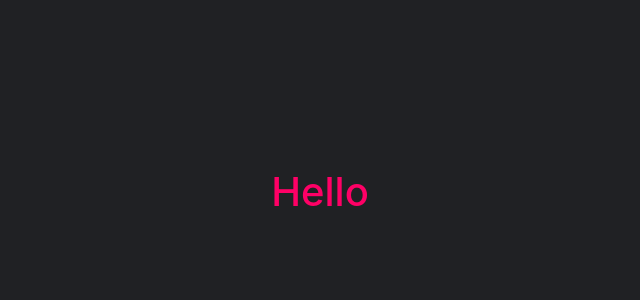
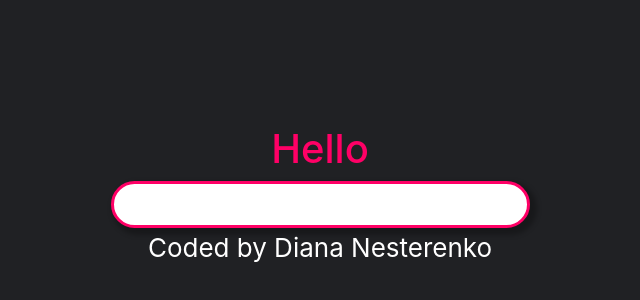
Before and after one commit to diananesterenko/dictionary-project, a React (Create React App) app: page / in a window 1280 px wide. Shown: the part 204-504 px from the top of the page, without its empty margins (320-960 px from the left). Built offline with nearby package versions, Linux system fonts and the light colour scheme.

Commit message:
added serach engine

```diff
--- a/src/App.js
+++ b/src/App.js
@@ -1,10 +1,15 @@
 import "./App.css";
+import Dictionary from "./Dictionary";
 
 function App() {
   return (
-    <div className="App">
-      <header className="App-header">
+    <div className="App ">
+      <header className="App-header ">
         <h1>Hello</h1>
+        <main className="container">
+          <Dictionary />
+        </main>
+        <footer>Coded by Diana Nesterenko</footer>
       </header>
     </div>
   );
--- /dev/null
+++ b/src/Dictionary.css
@@ -0,0 +1,6 @@
+.inputKeyword {
+  border: 3px solid rgb(255, 0, 102);
+  border-radius: 26px;
+
+  box-shadow: 4px 4px 5px 3px rgba(0, 0, 0, 0.268);
+}
--- /dev/null
+++ b/src/Dictionary.js
@@ -0,0 +1,23 @@
+import React, { useState } from "react";
+import "./Dictionary.css";
+export default function Dictionary() {
+  let [keyword, setKeyword] = useState(null);
+  function search(event) {
+    event.preventDefault();
+    alert(`Searching for ${keyword}`);
+  }
+  function handleKeyword(event) {
+    setKeyword(event.target.value);
+  }
+  return (
+    <div className="Dictionary">
+      <form onSubmit={search}>
+        <input
+          className="inputKeyword"
+          type="search"
+          onChange={handleKeyword}
+        />
+      </form>
+    </div>
+  );
+}
```
